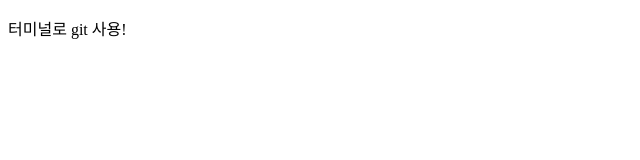
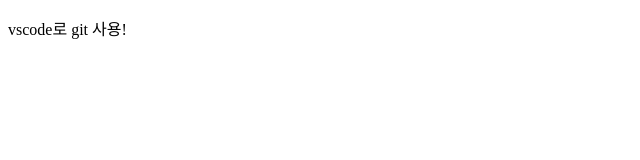
Before and after one commit to SeonJeongMun/gitinittest, a plain HTML site: page index.html in a window 1280 px wide. Shown: the full height of the page, 0-640 px from the left. Drawn offline with Linux system fonts and the light colour scheme.

Commit message:
vscode에서 커밋

```diff
--- a/index.html
+++ b/index.html
@@ -7,6 +7,6 @@
     <title>이건 새로운 기능!</title>
 </head>
 <body>
-    <p>터미널로 git 사용!</p>
+    <p>vscode로 git 사용!</p>
 </body>
 </html>
```
